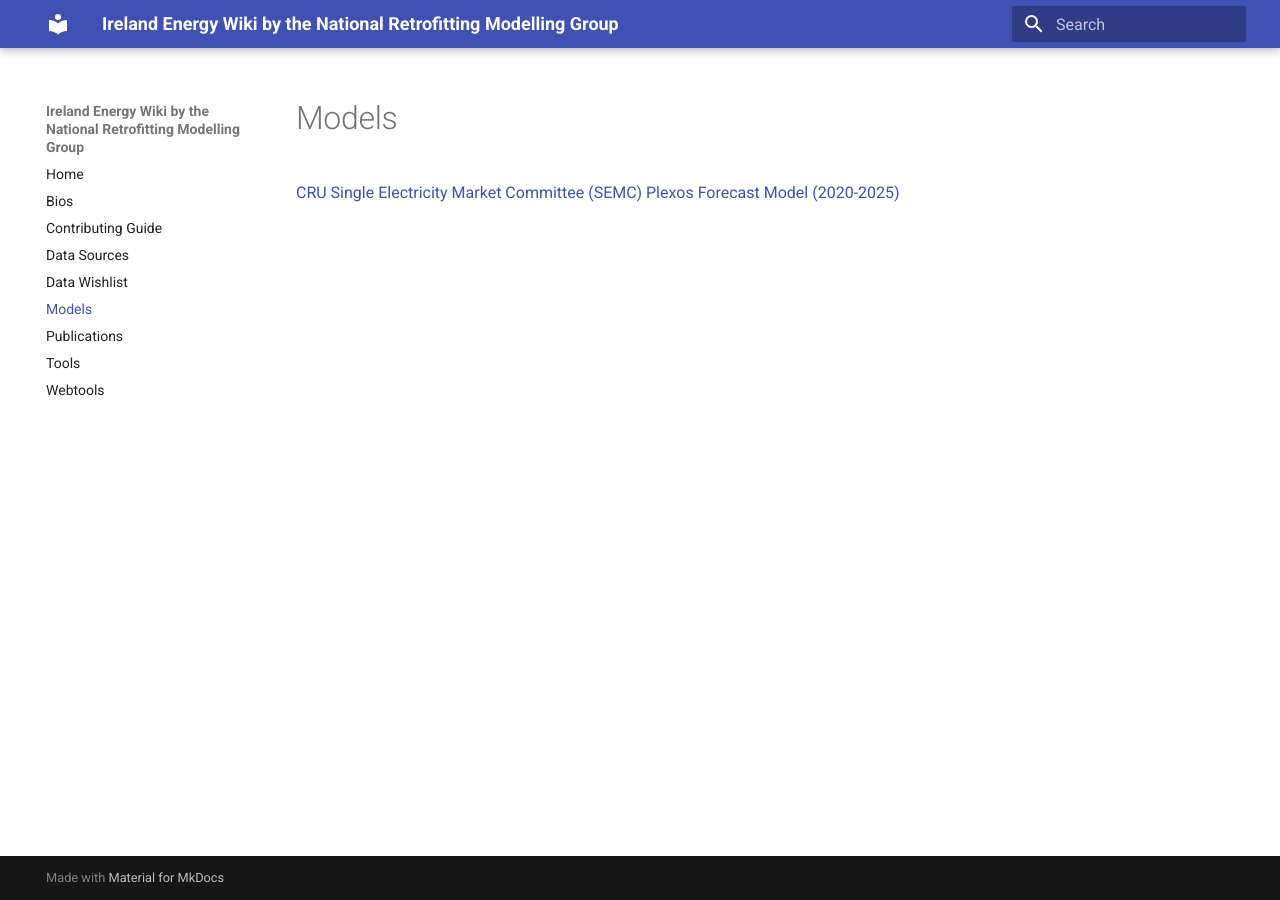
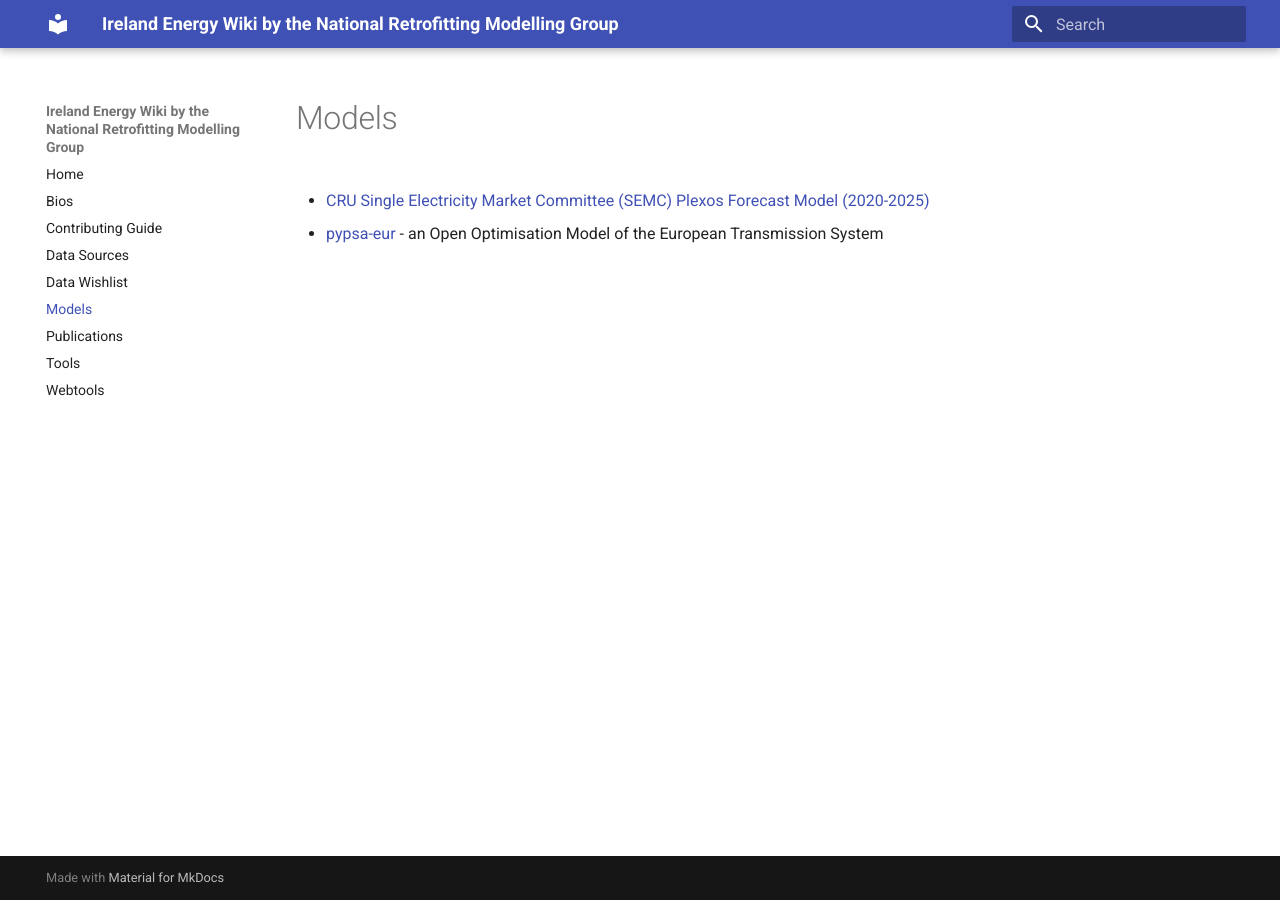
Before and after one commit to energy-modelling-ireland/wiki, an MkDocs documentation site: the page built from docs/Models.md, in a window 1280 px wide. Built offline with MkDocs 1.6.1 and Material for MkDocs 9.7.7, drawn with Linux system fonts in a browser that asks for light colours.

Commit message:
Add pypsa-eur to models (#75)
Ireland is included in this open EU Transmission
model

```diff
--- a/docs/Models.md
+++ b/docs/Models.md
@@ -1 +1,3 @@
-[CRU Single Electricity Market Committee (SEMC) Plexos Forecast Model (2020-2025)](https://www.semcommittee.com/news-centre/sem-plexos-forecast-model-2020-2025-and-backcast-report)
+- [CRU Single Electricity Market Committee (SEMC) Plexos Forecast Model (2020-2025)](https://www.semcommittee.com/news-centre/sem-plexos-forecast-model-2020-2025-and-backcast-report)
+
+- [pypsa-eur](https://github.com/PyPSA/pypsa-eur) - an Open Optimisation Model of the European Transmission System
```
